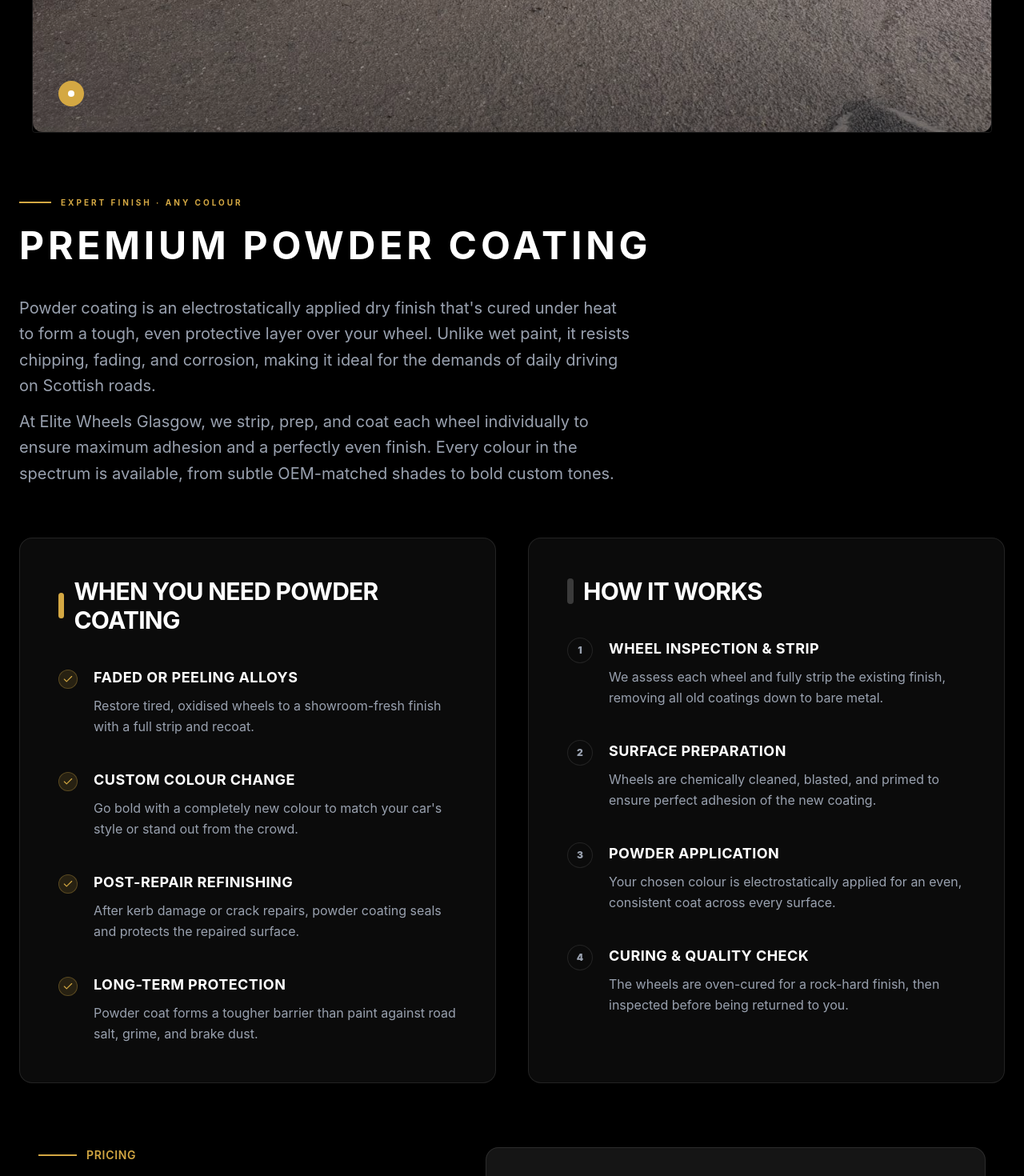
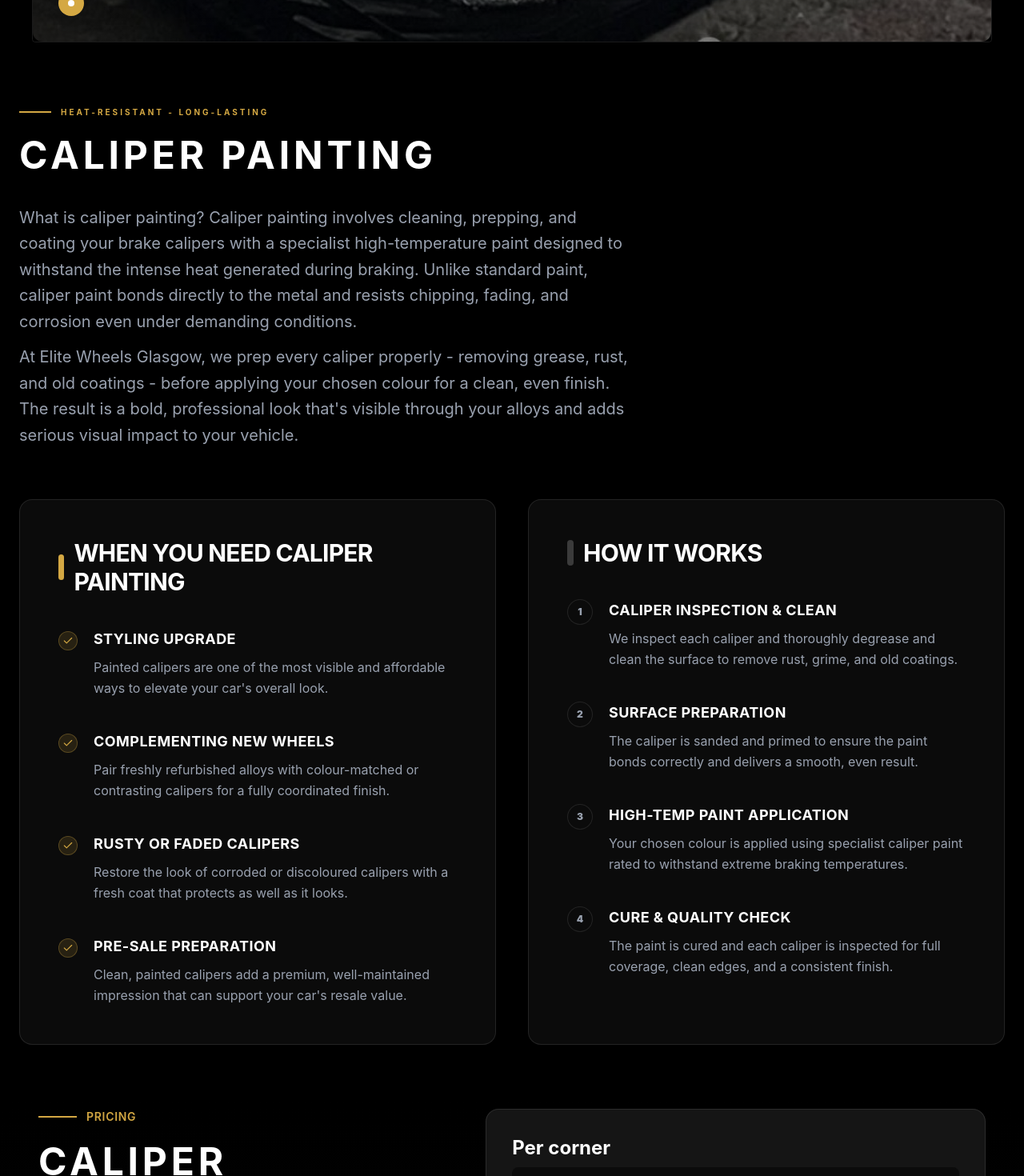
Before and after one commit to shandiru/Elite-Wheel, a React (Vite) app: page /service/caliper-painting in a window 1280 px wide. Before the commit this address led to /service/powder-coating. Shown: the part 1330-2800 px from the top of the page at 80% size. Built offline with nearby package versions, Linux system fonts and the light colour scheme.

Commit message:
add new service

```diff
--- a/src/common/Package.jsx
+++ b/src/common/Package.jsx
@@ -1,6 +1,7 @@
 import { useState } from "react";
 import { FiPhone, FiMail, FiMapPin, FiCheck, FiX } from "react-icons/fi";
 import { SiWhatsapp } from "react-icons/si";
+import { services as serviceCatalog } from "../data/services";
 
 const iconMap = {
     Phone: <FiPhone size={20} />,
@@ -218,7 +219,7 @@ export default function Package({ data }) {
     const { contactLinks, packages, detail, serviceTitle } = data;
     const displayDetail = Array.isArray(detail) ? detail[0] : detail;
 
-    const allServices = ["Premium Powder Coating", "Diamond Cut Alloy Wheels", "Full Wheel Refurbishments", "Colour Changes", "Kerb Damage Repairs"];
+    const allServices = serviceCatalog.map((service) => service.title);
 
     const openModal = (pkgType) => {
         setSelectedPackage(pkgType);
--- a/src/components/ContactSection.jsx
+++ b/src/components/ContactSection.jsx
@@ -1,4 +1,5 @@
 import { useState } from "react";
+import { services } from "../data/services";
 
 export default function ContactSection() {
   const [formData, setFormData] = useState({
@@ -13,13 +14,7 @@ export default function ContactSection() {
 
   const whatsappNumber = "447909445101";
 
-  const services = [
-    "Premium Powder Coating",
-    "Diamond Cut Alloy Wheels",
-    "Full Wheel Refurbishments",
-    "Colour Changes",
-    "Kerb Damage Repairs",
-  ];
+  const serviceOptions = services.map((service) => service.title);
 
   const handleChange = (e) => {
     setFormData({ ...formData, [e.target.name]: e.target.value });
@@ -162,7 +157,7 @@ Message: ${formData.message}
                     className="w-full px-4 py-3 rounded-lg border border-white/10 bg-black text-white focus:ring-2 focus:ring-[var(--cta)] outline-none transition"
                   >
                     <option value="">Choose a service</option>
-                    {services.map((service) => (
+                    {serviceOptions.map((service) => (
                       <option key={service} value={service}>
                         {service}
                       </option>
--- /dev/null
+++ b/src/data/caliperPainting.js
@@ -0,0 +1,130 @@
+export const caliperPaintingServiceData = {
+  title: "Caliper Painting",
+  tag: "Brake Caliper Specialists",
+  description:
+    "Add a striking finishing touch to your vehicle with professionally painted brake calipers from Elite Wheels Glasgow. Visible through your alloys, painted calipers are one of the most impactful and affordable upgrades you can make to your car's appearance. We use high-temperature caliper paint that handles the extreme heat of braking without fading, peeling, or cracking.",
+  cost: "From \u00A330 per corner",
+  image: "/g17.jpg",
+  tags:
+    "Caliper painting Glasgow, Brake caliper paint, Painted calipers Glasgow, Red caliper paint, Custom caliper colour Glasgow",
+  page: {
+    introBadge: "Heat-Resistant - Long-Lasting",
+    introHeading: "Caliper Painting",
+    introText:
+      "What is caliper painting? Caliper painting involves cleaning, prepping, and coating your brake calipers with a specialist high-temperature paint designed to withstand the intense heat generated during braking. Unlike standard paint, caliper paint bonds directly to the metal and resists chipping, fading, and corrosion even under demanding conditions.",
+    introNote:
+      "At Elite Wheels Glasgow, we prep every caliper properly - removing grease, rust, and old coatings - before applying your chosen colour for a clean, even finish. The result is a bold, professional look that's visible through your alloys and adds serious visual impact to your vehicle.",
+    useCasesTitle: "When you need caliper painting",
+    useCases: [
+      {
+        heading: "Styling upgrade",
+        text: "Painted calipers are one of the most visible and affordable ways to elevate your car's overall look.",
+      },
+      {
+        heading: "Complementing new wheels",
+        text: "Pair freshly refurbished alloys with colour-matched or contrasting calipers for a fully coordinated finish.",
+      },
+      {
+        heading: "Rusty or faded calipers",
+        text: "Restore the look of corroded or discoloured calipers with a fresh coat that protects as well as it looks.",
+      },
+      {
+        heading: "Pre-sale preparation",
+        text: "Clean, painted calipers add a premium, well-maintained impression that can support your car's resale value.",
+      },
+    ],
+    stepsTitle: "How it works",
+    steps: [
+      {
+        label: "Step 01",
+        heading: "Caliper inspection & clean",
+        text: "We inspect each caliper and thoroughly degrease and clean the surface to remove rust, grime, and old coatings.",
+      },
+      {
+        label: "Step 02",
+        heading: "Surface preparation",
+        text: "The caliper is sanded and primed to ensure the paint bonds correctly and delivers a smooth, even result.",
+      },
+      {
+        label: "Step 03",
+        heading: "High-temp paint application",
+        text: "Your chosen colour is applied using specialist caliper paint rated to withstand extreme braking temperatures.",
+      },
+      {
+        label: "Step 04",
+        heading: "Cure & quality check",
+        text: "The paint is cured and each caliper is inspected for full coverage, clean edges, and a consistent finish.",
+      },
+    ],
+    pricingTitle: "Caliper painting packages",
+    pricingIntro: "Pricing",
+    packages: [
+      {
+        name: "Per corner",
+        price: "\u00A330",
+        features: [
+          { description: "Full clean & degreasing" },
+          { description: "Surface prep & prime" },
+          { description: "High-temp paint application" },
+          { description: "Any colour available" },
+        ],
+        btnText: "Enquire Now",
+      },
+    ],
+    contactTitle: "Get in Touch",
+    contactHeading: "Book your caliper painting",
+    contactItems: [
+      {
+        label: "Phone",
+        value: "07909 445101",
+        href: "tel:07909445101",
+      },
+      {
+        label: "Email",
+        value: "Tune-itscotland@hotmail.com",
+        href: "mailto:Tune-itscotland@hotmail.com",
+      },
+      {
+        label: "Address",
+        value: "15 Carmyle Avenue, Glasgow, United Kingdom",
+        href: "https://maps.app.goo.gl/QhPQjNmN28A3c5gh8",
+      },
+    ],
+  },
+  packageData: {
+    detail: {
+      title: "Pricing",
+      desc: "Caliper painting packages",
+    },
+    contactLinks: [
+      {
+        icon: "Phone",
+        title: "07909 445101",
+        href: "tel:07909445101",
+      },
+      {
+        icon: "Mail",
+        title: "Tune-itscotland@hotmail.com",
+        href: "mailto:Tune-itscotland@hotmail.com",
+      },
+      {
+        icon: "MapPin",
+        title: "15 Carmyle Avenue, Glasgow, United Kingdom",
+        href: "https://maps.app.goo.gl/QhPQjNmN28A3c5gh8",
+      },
+    ],
+    packages: [
+      {
+        type: "Per corner",
+        price: "\u00A330",
+        features: [
+          { description: "Full clean & degreasing" },
+          { description: "Surface prep & prime" },
+          { description: "High-temp paint application" },
+          { description: "Any colour available" },
+        ],
+        btnText: "Enquire Now",
+      },
+    ],
+  },
+};
--- a/src/data/services.js
+++ b/src/data/services.js
@@ -1,3 +1,4 @@
+import { caliperPaintingServiceData } from "./caliperPainting";
 import { colourChangesServiceData } from "./colourChanges";
 import { diamondCuttingServiceData } from "./diamondCutting";
 import { fullWheelRefurbishmentServiceData } from "./fullWheelRefurbishment";
@@ -190,6 +191,11 @@ export const services = [
     slug: "kerb-damage-repairs",
     ...kerbDamageRepairsServiceData,
   }),
+  createService({
+    number: "06",
+    slug: "caliper-painting",
+    ...caliperPaintingServiceData,
+  }),
 ];
 
 export const defaultServiceSlug = services[0].slug;
```
